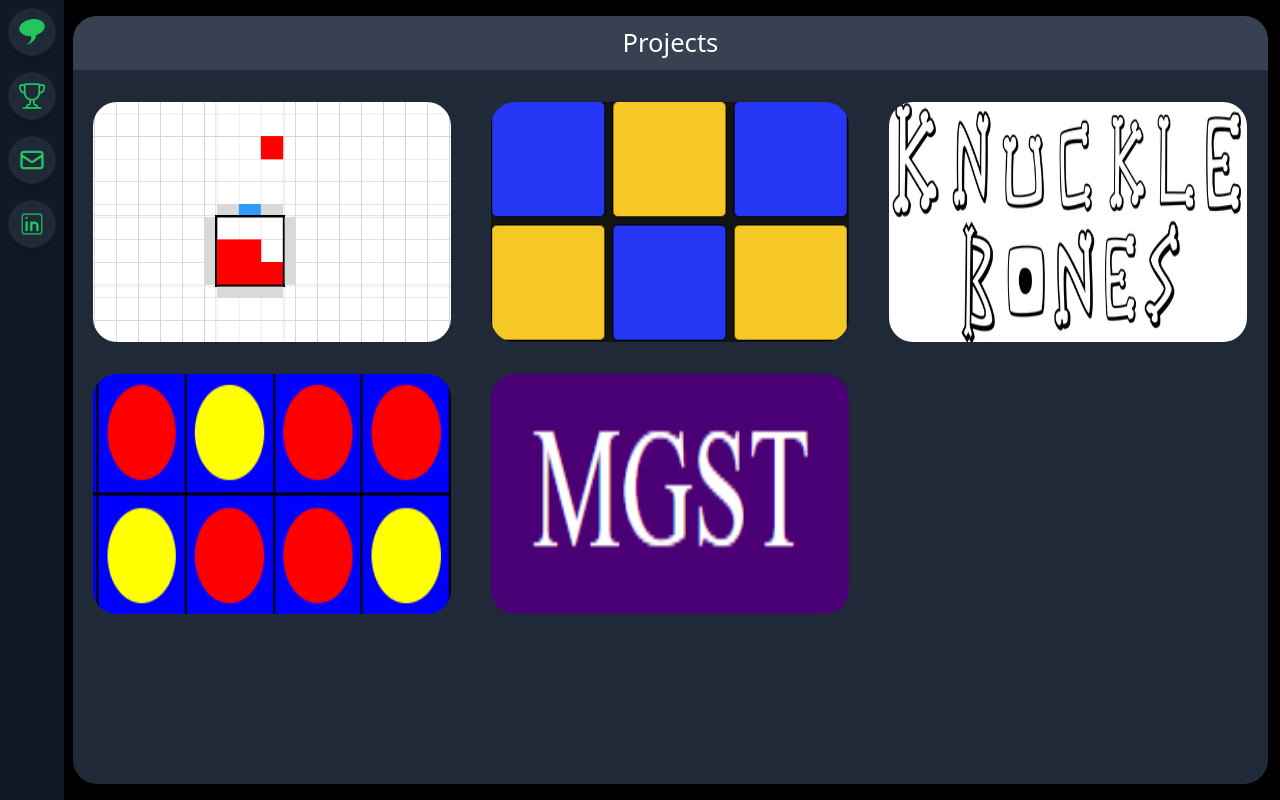
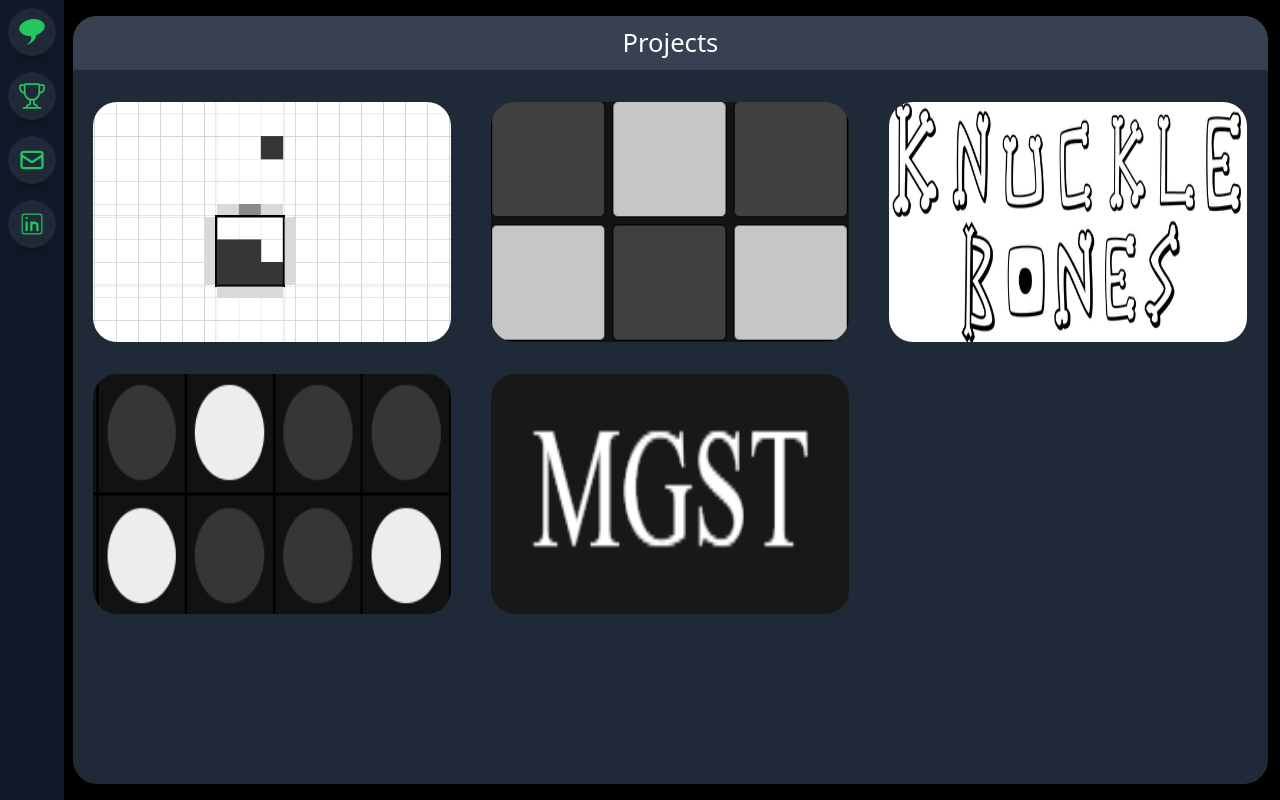
Before and after one commit to Robbysim37/lewis-portfolio-site, a React (Create React App) app: page /projects in a window 1280 px wide. Built offline with nearby package versions, Linux system fonts and the light colour scheme.

Commit message:
added grayscale

```diff
--- a/src/components/Projects/ProjectsPage.js
+++ b/src/components/Projects/ProjectsPage.js
@@ -49,8 +49,8 @@ const ProjectCard = ({children,imgURL,title}) => {
                  flex justify-center items-center text-lg group-hover:h-12
                  group-hover:scale-100 transition-all duration-700">{title}</div>
                 <div className="h-[30vh]">
-                    <img className="w-full h-full object-fit rounded-3xl
-                    group-hover:rounded-none transition-all duration-200" src={imgURL} alt="test"></img>
+                    <img className="w-full h-full object-fit rounded-3xl grayscale
+                    group-hover:rounded-none group-hover:grayscale-0 transition-all duration-200" src={imgURL} alt="test"></img>
                 </div>
             <div className=" overflow-hidden max-h-0 bg-gray-700 text-gray-300 brb-rounded-3xl
              group-hover:max-h-96 group-hover:p-4 transition-all duration-700">
```
